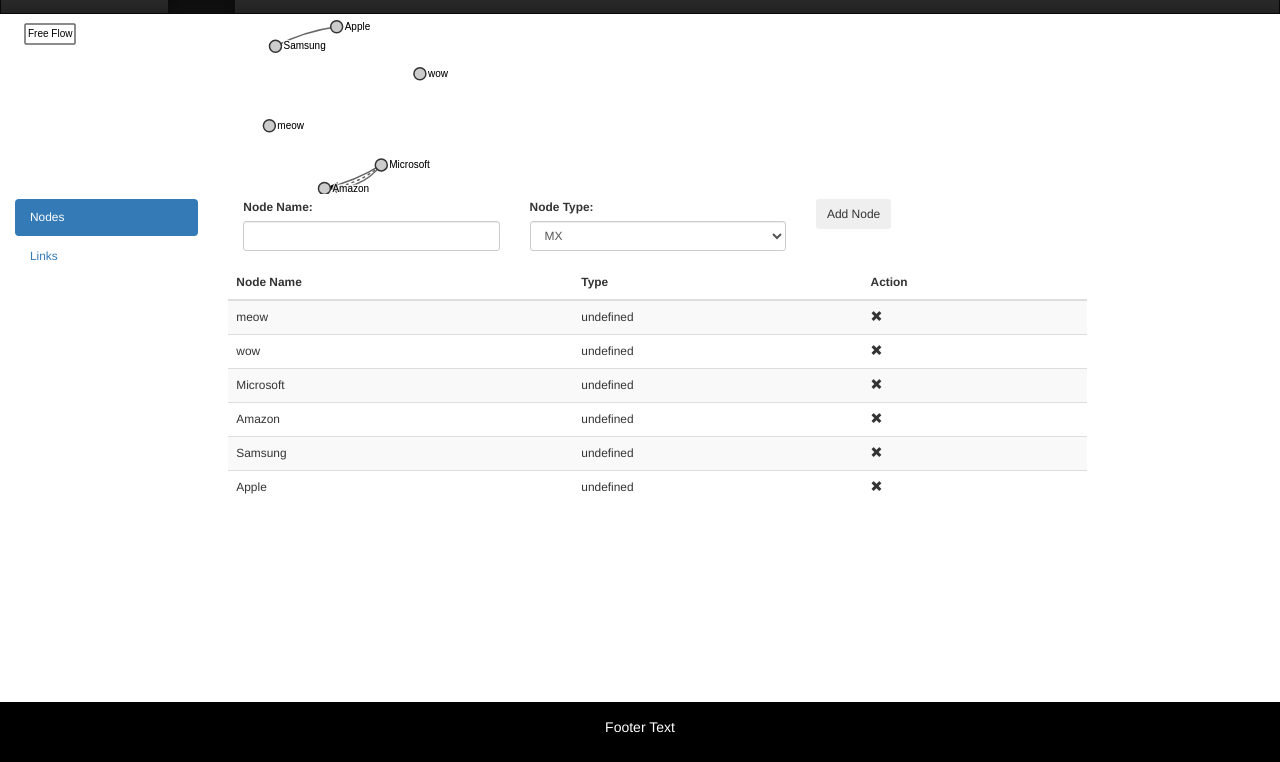
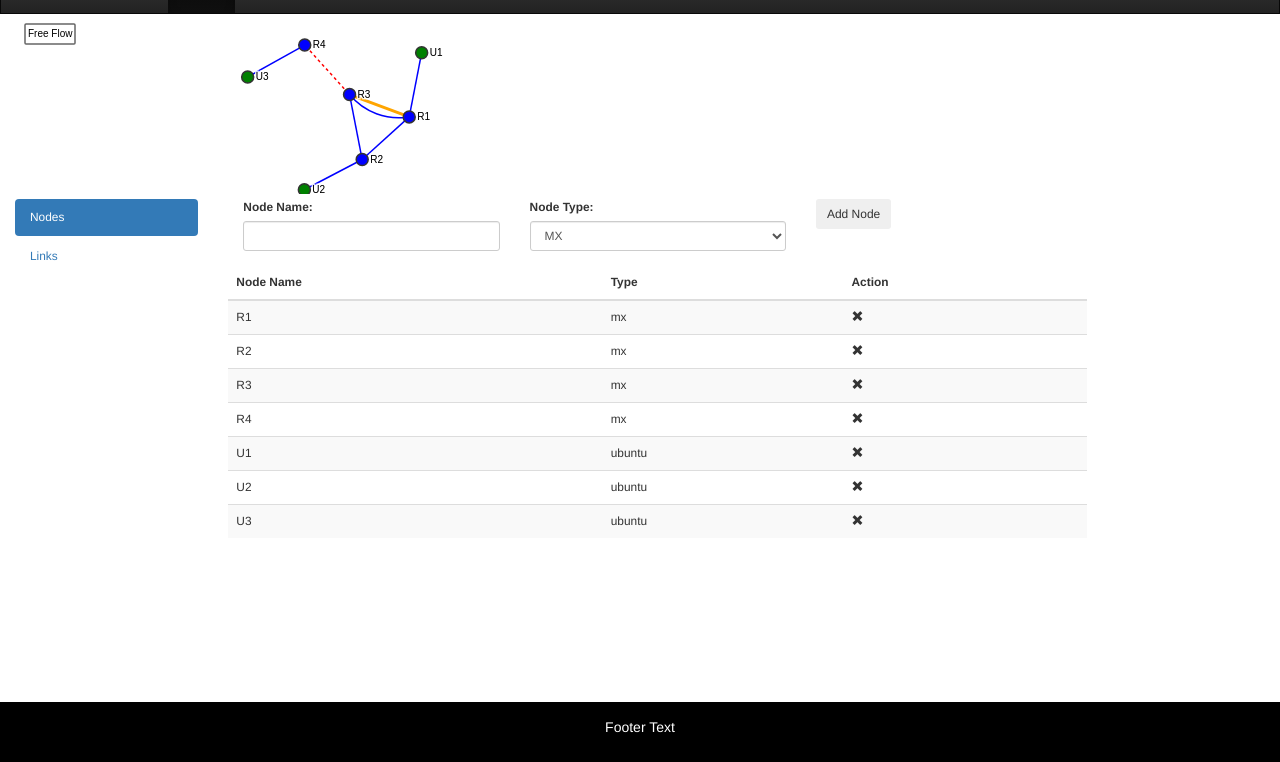
Before and after one commit to bakenekonote/D3TopologyCreator, a plain HTML site: page index.html in a window 1280 px wide. Shown: the part 38-800 px from the top of the page. Drawn offline with nearby package versions, Linux system fonts and the light colour scheme.

Commit message:
updated examples and perform node sorting

```diff
--- a/creator.css
+++ b/creator.css
@@ -14,6 +14,12 @@ path.link.normal {
 
 path.link.down {
   stroke-dasharray: 0, 2 1;
+  stroke: red
+}
+
+path.link.overload {
+  stroke: orange;
+  stroke-width: 3px;
 }
 
 circle {
--- a/creator.js
+++ b/creator.js
@@ -12,34 +12,55 @@ function find_node(name){
   }
 }
 var nodes = [
-{ name: 'meow' },
-{ name: 'wow' },
-{ name: 'Microsoft'},
-{ name: 'Amazon'},
-{ name: 'Samsung'},
-{ name: 'Apple'}
+{ name: 'U1', type: "ubuntu" },
+{ name: 'U2', type: "ubuntu" },
+{ name: 'R1', type: "mx"},
+{ name: 'R2', type: "mx"},
+{ name: 'R3', type: "mx"},
+{ name: 'R4', type: "mx"},
+{ name: 'U3', type: "ubuntu"}
 ];
 
 var links = [{
-  source: find_node('Microsoft'),
-  target: find_node('Amazon'),
-  desc: "link 1",
-  type: "new"
+  source: find_node('U1'),
+  target: find_node('R1'),
+  desc: "10Mbps",
+  type: "normal"
 }, {
-  source: find_node('Microsoft'),
-  target: find_node('Amazon'),
-  desc: "link 2",
+  source: find_node('U2'),
+  target: find_node('R2'),
+  desc: "10Mbps",
+  type: "normal"
+}, {
+  source: find_node('U3'),
+  target: find_node('R4'),
+  desc: "10Mbps",
+  type: "normal"
+}, {
+  source: find_node('R1'),
+  target: find_node('R2'),
+  desc: "100Mbps",
+  type: "normal"
+}, {
+  source: find_node('R2'),
+  target: find_node('R3'),
+  desc: "100Mbps",
+  type: "normal"
+}, {
+  source: find_node('R3'),
+  target: find_node('R4'),
+  desc: "Faulty",
   type: "down"
 }, {
-  source: find_node('Samsung'),
-  target: find_node('Apple'),
-  desc: "I am your father",
-  type: "suit"
+  source: find_node('R1'),
+  target: find_node('R3'),
+  desc: "Slow...",
+  type: "overload"
 }, {
-  source: find_node('Microsoft'),
-  target: find_node('Amazon'),
-  desc: "link 3",
-  type: "overload"
+  source: find_node('R1'),
+  target: find_node('R3'),
+  desc: "10Mbps",
+  type: "normal"
 }];
 
 update_data();
@@ -116,8 +137,12 @@ function tick() {
     var dx = d.target.x - d.source.x,
       dy = d.target.y - d.source.y,
 //      dr = 75 / d.linknum; //linknum is defined above
-      dr = Math.sqrt(dx * dx + dy * dy) * 3/ d.linknum; //linknum is defined above
-    return "M" + d.source.x + "," + d.source.y + "A" + dr + "," + dr + " 0 0,1 " + d.target.x + "," + d.target.y;
+      dr = Math.sqrt(dx * dx + dy * dy) * 2 / d.linknum; //linknum is defined above
+    if (d.linknum === 1){
+      return "M" + d.source.x + "," + d.source.y + "L"  + d.target.x + "," + d.target.y;
+    } else {
+      return "M" + d.source.x + "," + d.source.y + "A" + dr + "," + dr + " 0 0,1 " + d.target.x + "," + d.target.y;
+    };
   });
 
   nodegroup.selectAll("circle").attr("transform", function(d) {
@@ -197,10 +222,10 @@ function update_graph(){
     .attr("name", function(d){ return d.source.name + '_' + d.target.name + '_' + d.linknum })
     .attr("class", function(d) {
       return "link " + d.type;
-    })
-    .attr("marker-end", function(d) {
-      return "url(#" + d.type + ")";
     });
+//    .attr("marker-end", function(d) {
+//      return "url(#" + d.type + ")";
+//    });
   path.exit()
       .remove()
 
@@ -288,6 +313,17 @@ function update_data(){
     }
   });
 
+  //sort nodes by name
+  nodes.sort(function(a, b) {
+    if (a.name > b.name) {
+      return 1;
+    } else if (a.name < b.name) {
+      return -1;
+    } else {
+      return 0;
+    }
+  });
+
   //any links with duplicate source and target get an incremented 'linknum'
   for (var i = 0; i < links.length; i++) {
     if (i != 0 &&
```
